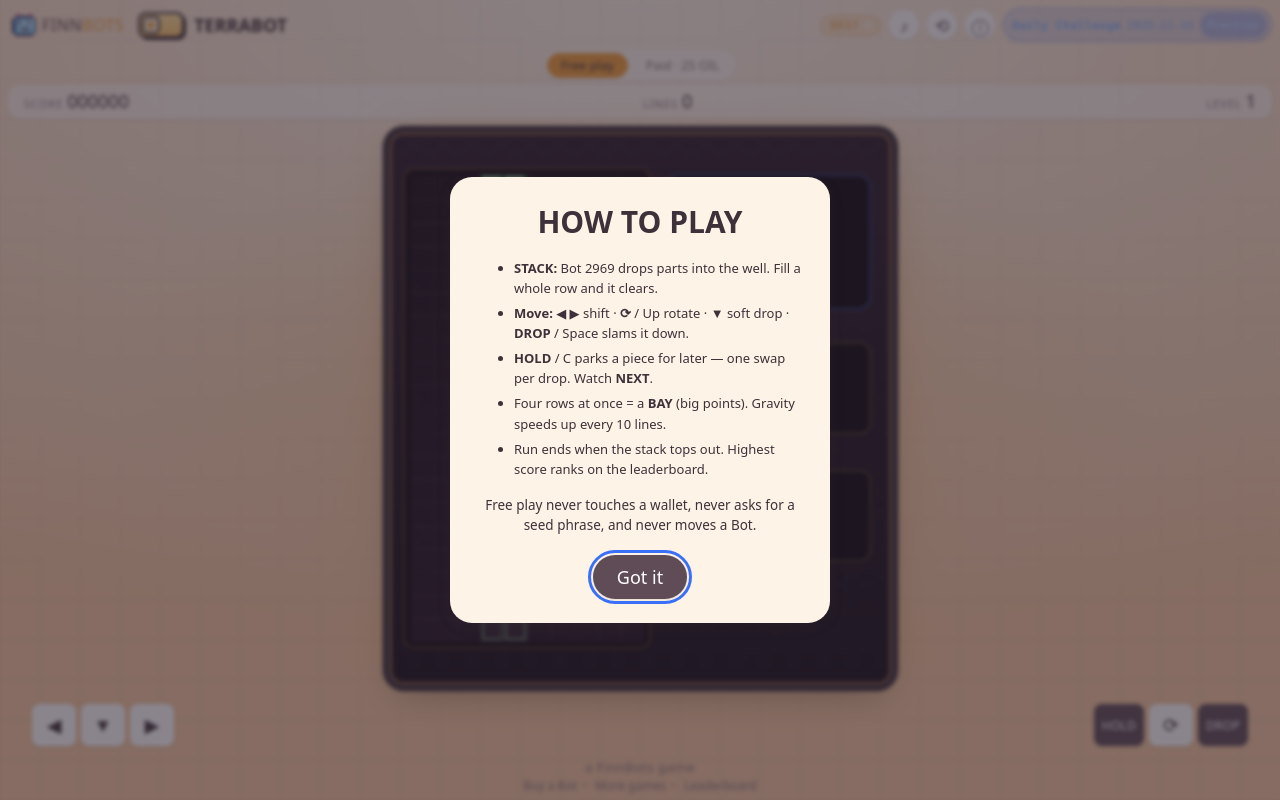
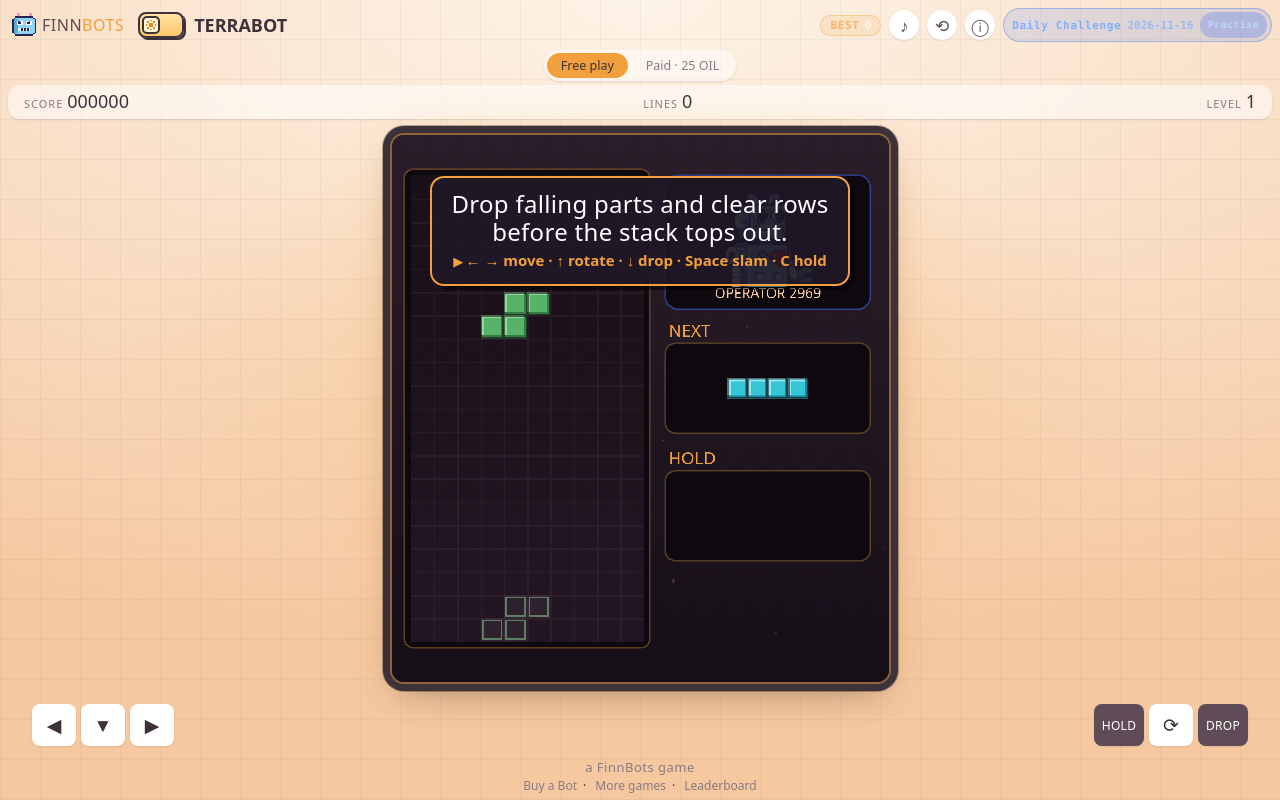
Before and after one commit to FinnBots/stack-106, a plain HTML site: page index.html in a window 1280 px wide. Drawn offline with Linux system fonts and the light colour scheme; a web font is replaced by a local one.

Commit message:
deploy index.html (194858 bytes, sha 573fc2737a06)

```diff
--- a/index.html
+++ b/index.html
@@ -1091,6 +1091,20 @@ body:not(.mode-paid) .app .facts{ display:block !important; }
   .fb-outro-sparks{ display:none }
 }
 </style>
+<style id="fb-coach-css">
+/* FinnBots COACH LAYER — the goal + the one control over the live game (templates/coach-layer.js) */
+.fb-coach{ position:fixed; left:50%; top:22%; transform:translateX(-50%); z-index:80; pointer-events:none;
+  width:max-content; max-width:min(88vw,420px); box-sizing:border-box; padding:12px 18px 13px; border-radius:14px;
+  background:rgba(32,24,38,.92); border:2px solid var(--fb-amber,#f2a03d); box-shadow:4px 4px 0 0 rgba(0,0,0,.45);
+  color:#fff; text-align:center; display:flex; flex-direction:column; gap:6px;
+  animation:fb-coach-in .35s ease-out both; transition:opacity .35s, transform .35s; }
+.fb-coach-goal{ font-family:var(--disp,system-ui); font-weight:400; font-size:clamp(18px,4.6vw,24px); line-height:1.15; letter-spacing:.3px; }
+.fb-coach-how{ font-family:var(--body,system-ui); font-size:clamp(13px,3.4vw,15px); line-height:1.3; color:var(--fb-amber,#f2a03d); font-weight:700; }
+.fb-coach-how::before{ content:"\25B6\FE0E  "; font-size:.8em; }
+.fb-coach-out{ opacity:0; transform:translateX(-50%) translateY(-8px); }
+@keyframes fb-coach-in{ from{ transform:translateX(-50%) translateY(10px); } }   /* position only: a stalled animation (a background tab, a throttled timeline) must still SHOW the box */
+@media (prefers-reduced-motion: reduce){ .fb-coach{ animation:none; transition:none; } }
+</style>
 </head>
 <body>
   <div class="wrap">
@@ -2989,6 +3003,76 @@ var FB_FAMILY_CODEC = (function(){
   }catch(e){ /* the family layer must never break a game */ }
 })();
 </script>
+<script id="fb-coach" data-fb-goal="Drop falling parts and clear rows before the stack tops out." data-fb-touch="The on-screen buttons" data-fb-keys="← → move · ↑ rotate · ↓ drop · Space slam · C hold">
+/* FinnBots COACH LAYER — the first 30 seconds (brief 1, 2026-10-27).
+   Founder: "First 30 seconds of each of the six: starts instantly, the goal is obvious without reading, the first
+   death/win feels good." Before this, a first-time player landed on a 115-193 word How to play card and had to read
+   it and tap Got it before anything moved — on a phone, the whole screen.
+
+   What it does, once, at load:
+   1. If the game's boot opened its rules card (#rulesOverlay.show), close it the way a player's Got it does — by
+      clicking #rulesClose, so the game's own close handler runs — and drop the focus that handler puts on the info
+      button (a Space press would otherwise open the card again). The full rules stay one tap away behind the info
+      button; nothing in them is removed.
+   2. Show TWO lines over the live game: the goal and the one control, from the site's own data
+      (website/data/games.json `short` + `controls`, written onto this tag by apply-coach.js). It never blocks a tap
+      (pointer-events: none) and it fades on the first touch, click or key, or after 9 seconds.
+   It does nothing on a wallet return (?phantom_action= or ?src=browse): that path belongs to the wallet layer.
+   SOURCE OF TRUTH: this file + coach-layer.css, injected by apply-coach.js, pinned by verify-game.js, driven by
+   verify-coach.js. Never hand-edit a game's copy. */
+(function () {
+  'use strict';
+  var tag = document.getElementById('fb-coach');   /* its own tag carries the words; no tag, no words — never a reason to stop */
+  var at = function (k) { return (tag && tag.getAttribute(k)) || ''; };
+  var q = '';
+  try { q = window.location.search || ''; } catch (e) { /* no location: carry on */ }
+  if (/[?&](phantom_action=|src=browse\b)/.test(q)) return;
+  var goal = at('data-fb-goal'), touch = at('data-fb-touch'), keys = at('data-fb-keys');
+
+  /* 1. the rules card the boot opened: closed as Got it would close it */
+  var rules = document.getElementById('rulesOverlay');
+  function closeBootRules() {
+    if (!rules || !rules.classList.contains('show')) return false;
+    var btn = document.getElementById('rulesClose');
+    if (btn && btn.click) btn.click();
+    if (rules.classList.contains('show')) rules.classList.remove('show');
+    var info = document.getElementById('infoBtn');
+    if (info && document.activeElement === info && info.blur) info.blur();
+    return true;
+  }
+  closeBootRules();
+  /* a game that opens the card a moment after boot (a deferred init) is closed too — within the first 1.5 s only,
+     so a player who opens it on purpose later is never overruled */
+  var watch = null;
+  if (rules && window.MutationObserver) {
+    watch = new MutationObserver(function () { closeBootRules(); });
+    watch.observe(rules, { attributes: true, attributeFilter: ['class'] });
+    setTimeout(function () { if (watch) { watch.disconnect(); watch = null; } }, 1500);
+  }
+
+  /* 2. the goal + the one control, over the live game */
+  if (!goal) return;
+  var coarse = false;
+  try { coarse = window.matchMedia && window.matchMedia('(pointer: coarse)').matches; } catch (e) { /* desktop */ }
+  var hint = (coarse ? touch : keys) || touch || keys;
+  var box = document.createElement('div');
+  box.className = 'fb-coach';
+  box.setAttribute('role', 'status');
+  box.setAttribute('aria-live', 'polite');
+  var g = document.createElement('b'); g.className = 'fb-coach-goal'; g.textContent = goal; box.appendChild(g);
+  if (hint) { var h = document.createElement('span'); h.className = 'fb-coach-how'; h.textContent = hint; box.appendChild(h); }
+  document.body.appendChild(box);
+  var gone = false;
+  function hide() {
+    if (gone) return; gone = true;
+    box.classList.add('fb-coach-out');
+    setTimeout(function () { if (box.parentNode) box.parentNode.removeChild(box); }, 400);
+    ['pointerdown', 'touchstart', 'keydown'].forEach(function (ev) { document.removeEventListener(ev, hide, true); });
+  }
+  ['pointerdown', 'touchstart', 'keydown'].forEach(function (ev) { document.addEventListener(ev, hide, true); });
+  setTimeout(hide, 9000);
+})();
+</script>
 <script defer id="fb-beacon" src="https://static.cloudflareinsights.com/beacon.min.js" data-cf-beacon='{"token": "b11bf18cfe07453484c01ca2d417e772"}'></script>
 <script id="fb-analytics">
 /* ==========================================================================
```
Also changed, not shown: 1 other file.
